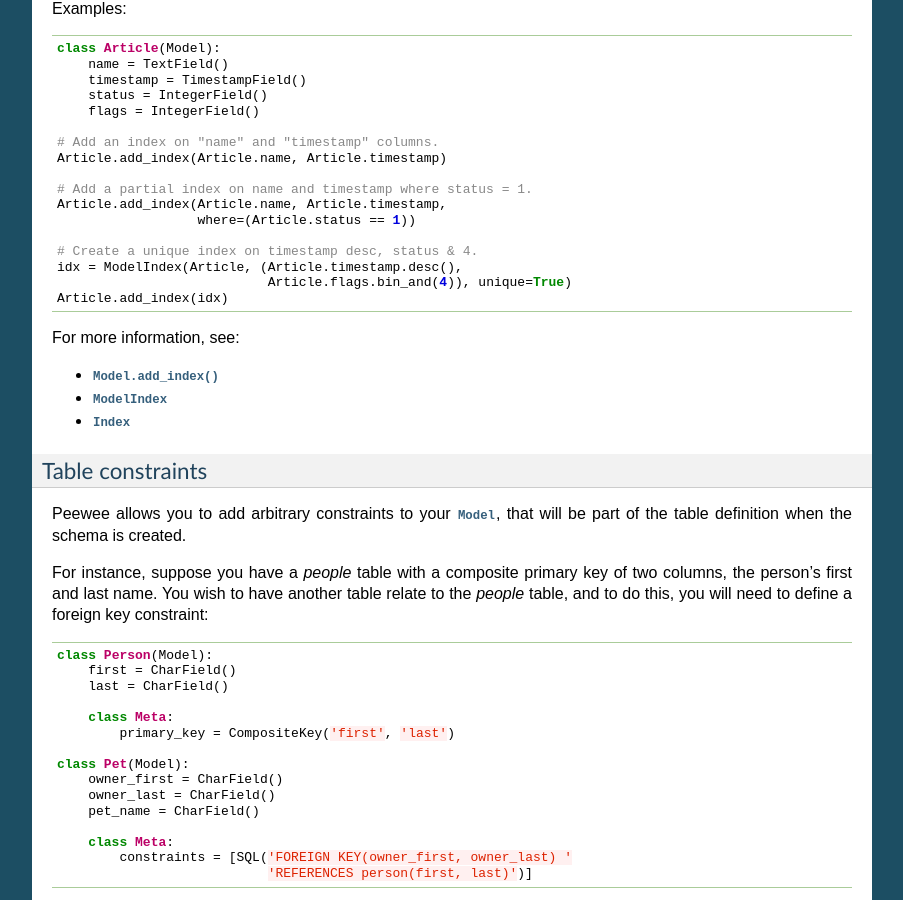
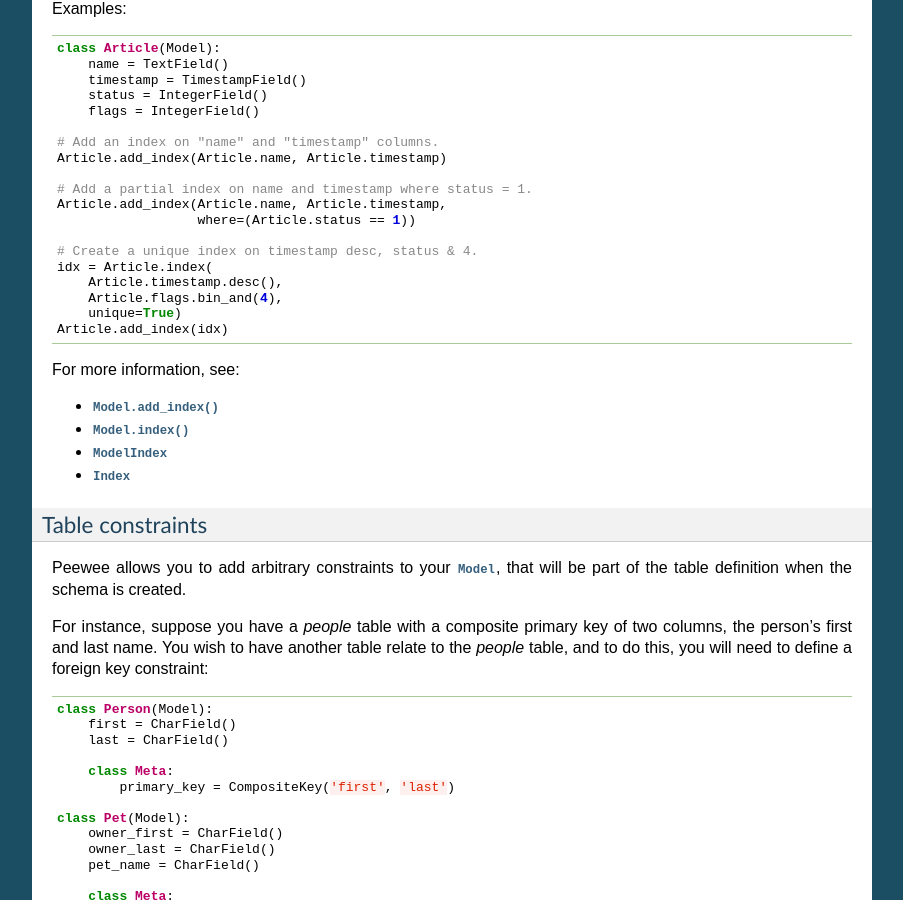
Before and after one commit to coleifer/peewee, a Sphinx documentation site: the page built from docs/peewee/models.rst, in a window 1280 px wide and 900 px high, scrolled down 12258 px. Shown: the whole window, without its empty margins (198-1101 px from the left). Built offline with Sphinx 7.4.7, drawn with Linux system fonts in a browser that asks for light colours; pages that are not in the unit, such as notebooks, are missing from menus.

Commit message:
Clarify example of adding index.

```diff
--- a/docs/peewee/models.rst
+++ b/docs/peewee/models.rst
@@ -825,13 +825,16 @@
                       where=(Article.status == 1))
 
     # Create a unique index on timestamp desc, status & 4.
-    idx = ModelIndex(Article, (Article.timestamp.desc(),
-                               Article.flags.bin_and(4)), unique=True)
+    idx = Article.index(
+        Article.timestamp.desc(),
+        Article.flags.bin_and(4),
+        unique=True)
     Article.add_index(idx)
 
 For more information, see:
 
 * :py:meth:`Model.add_index`
+* :py:meth:`Model.index`
 * :py:class:`ModelIndex`
 * :py:class:`Index`
 
```
